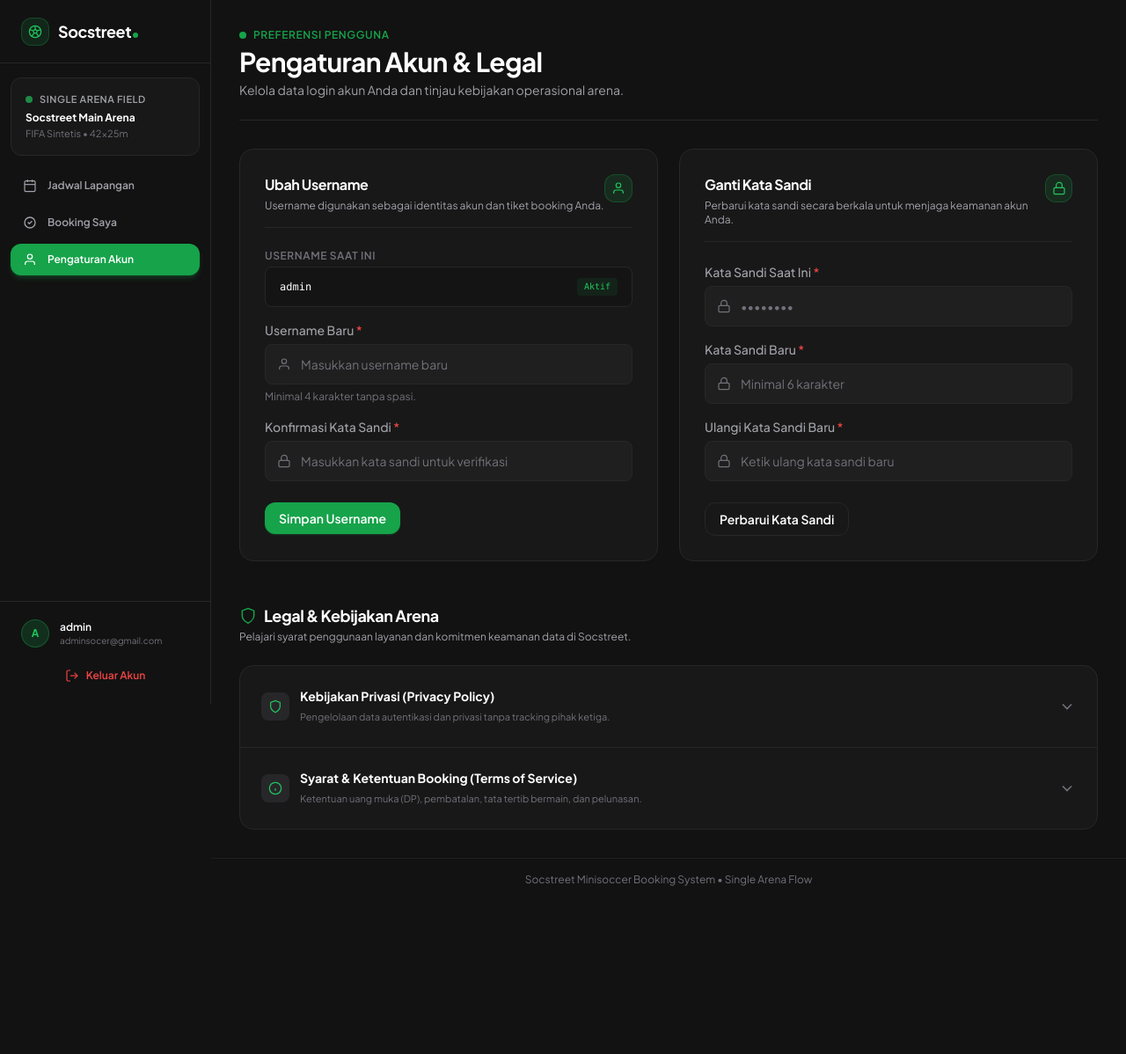
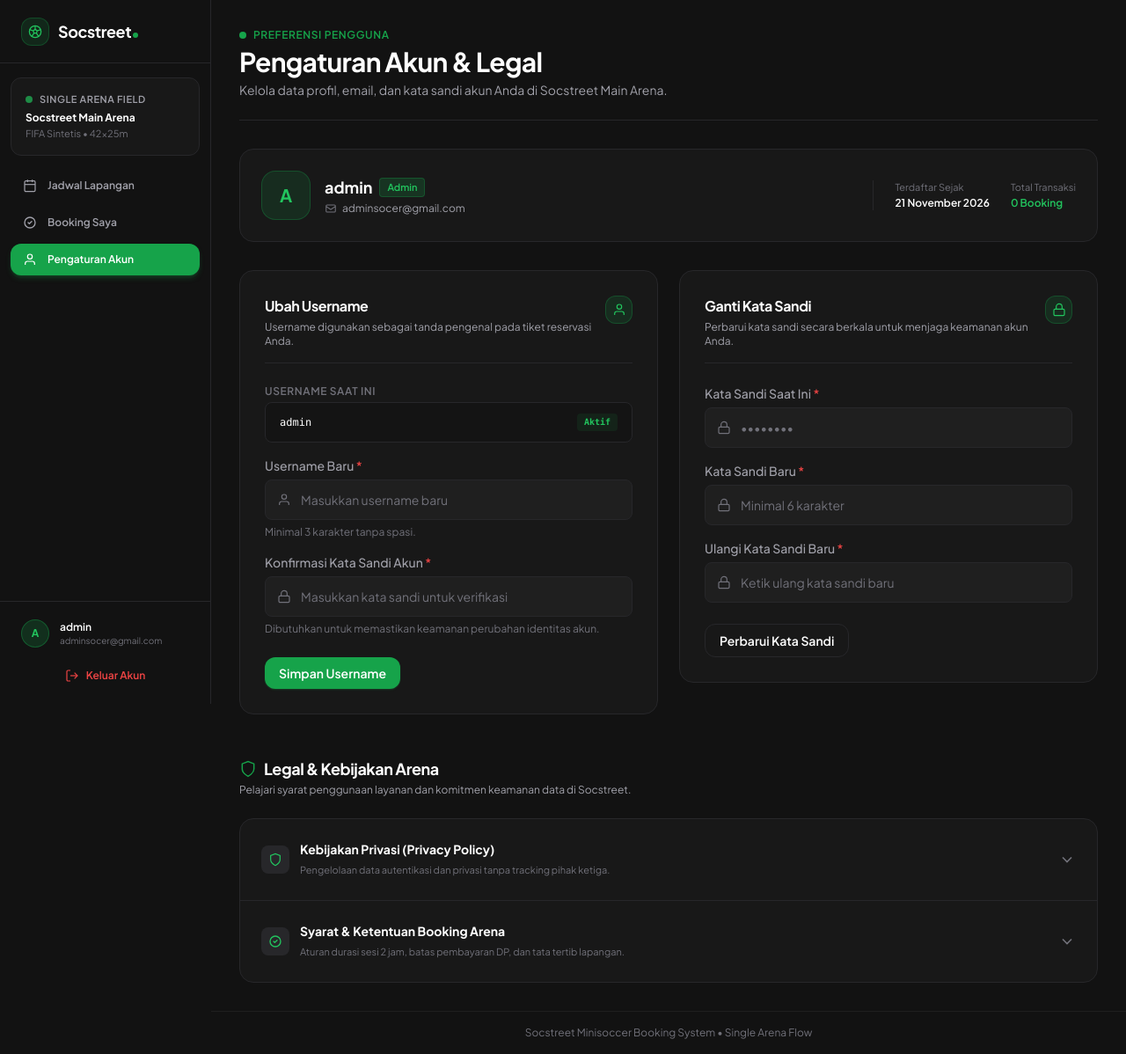
Before and after one commit to satriafzal/socstreet_web, a Laravel app: page /settings in a window 1280 px wide. Shown: the whole page at 88% size. Before the commit the page ends 1007 px from the top, so only its background shows below. Run offline with Laravel 12, Linux system fonts and the light colour scheme; a user stored in the database is signed in; data comes from the database, SQL or seed files in the repository; data that the repository does not hold is empty; some libraries are stand-ins or nearby versions.

Commit message:
update settings.blade.php

```diff
--- a/resources/views/pages/profile/settings.blade.php
+++ b/resources/views/pages/profile/settings.blade.php
@@ -6,29 +6,88 @@
             <span class="text-xs font-semibold text-[#16A34A] uppercase tracking-wider">Preferensi Pengguna</span>
         </div>
         <h1 class="text-2xl sm:text-3xl font-bold text-white tracking-tight">Pengaturan Akun & Legal</h1>
-        <p class="text-xs sm:text-sm text-[#A1A1AA] mt-1">Kelola data login akun Anda dan tinjau kebijakan operasional arena.</p>
+        <p class="text-xs sm:text-sm text-[#A1A1AA] mt-1">Kelola data profil, email, dan kata sandi akun Anda di Socstreet Main Arena.</p>
     </div>
 
-    <!-- Two Cards Grid (PRD 4.6: Edit Username & Change Password) -->
-    <div class="grid grid-cols-1 md:grid-cols-2 gap-6 mb-12">
+    <!-- User Profile Overview Card -->
+    <div class="mb-8 p-6 rounded-2xl bg-[#181818] border border-[#27272A] flex flex-col md:flex-row items-start md:items-center justify-between gap-4">
+        <div class="flex items-center gap-4">
+            <div class="w-14 h-14 rounded-2xl bg-[#16A34A]/15 border border-[#16A34A]/30 flex items-center justify-center text-[#22C55E] font-bold text-xl">
+                {{ strtoupper(substr($user->username ?? 'U', 0, 1)) }}
+            </div>
+            <div>
+                <div class="flex items-center gap-2">
+                    <h2 class="text-lg font-bold text-white">{{ $user->username }}</h2>
+                    <span class="text-[11px] font-semibold px-2 py-0.5 rounded bg-[#16A34A]/20 text-[#22C55E] border border-[#16A34A]/30">
+                        {{ ucfirst($user->role ?? 'User') }}
+                    </span>
+                </div>
+                <p class="text-xs text-[#A1A1AA] mt-0.5 flex items-center gap-1.5">
+                    <x-icon name="mail" class="w-3.5 h-3.5 text-[#71717A]" />
+                    <span>{{ $user->email }}</span>
+                </p>
+            </div>
+        </div>
+
+        <div class="flex items-center gap-6 text-xs text-[#A1A1AA] border-t md:border-t-0 md:border-l border-[#27272A] pt-3 md:pt-0 md:pl-6 w-full md:w-auto">
+            <div>
+                <p class="text-[11px] text-[#71717A]">Terdaftar Sejak</p>
+                <p class="font-semibold text-white mt-0.5">
+                    {{ $user->created_at ? $user->created_at->isoFormat('D MMMM Y') : 'Baru' }}
+                </p>
+            </div>
+            <div>
+                <p class="text-[11px] text-[#71717A]">Total Transaksi</p>
+                <p class="font-semibold text-[#22C55E] mt-0.5">
+                    {{ $user->bookings()->count() }} Booking
+                </p>
+            </div>
+        </div>
+    </div>
+
+    <!-- Two Cards Grid (Edit Username & Change Password) -->
+    <div class="grid grid-cols-1 md:grid-cols-2 gap-6 mb-12 items-start">
+
         <!-- Card 1: Ubah Username -->
         <div class="rounded-2xl bg-[#181818] border border-[#27272A] p-6 sm:p-7 space-y-6">
             <div class="flex items-start justify-between pb-4 border-b border-[#27272A]">
                 <div>
                     <h2 class="text-base font-bold text-white tracking-tight">Ubah Username</h2>
-                    <p class="text-xs text-[#A1A1AA] mt-1">Username digunakan sebagai identitas akun dan tiket booking Anda.</p>
+                    <p class="text-xs text-[#A1A1AA] mt-1">Username digunakan sebagai tanda pengenal pada tiket reservasi Anda.</p>
                 </div>
                 <div class="w-8 h-8 rounded-xl bg-[#16A34A]/15 border border-[#16A34A]/30 flex items-center justify-center text-[#22C55E]">
                     <x-icon name="user" class="w-4 h-4" />
                 </div>
             </div>
 
-            <form action="{{ route('profile.settings') }}" method="GET" class="space-y-4">
+            <!-- Flash Success / Error for Username -->
+            @if(session('success_username'))
+                <div class="p-3 rounded-xl bg-[#16A34A]/15 border border-[#16A34A]/40 text-[#22C55E] text-xs flex items-center gap-2">
+                    <x-icon name="check-circle" class="w-4 h-4 shrink-0" />
+                    <span>{{ session('success_username') }}</span>
+                </div>
+            @endif
+
+            @if($errors->updateUsername->any())
+                <div class="p-3 rounded-xl bg-[#EF4444]/15 border border-[#EF4444]/40 text-[#EF4444] text-xs space-y-1">
+                    @foreach($errors->updateUsername->all() as $err)
+                        <div class="flex items-center gap-2">
+                            <x-icon name="x" class="w-3.5 h-3.5 shrink-0" />
+                            <span>{{ $err }}</span>
+                        </div>
+                    @endforeach
+                </div>
+            @endif
+
+            <form action="{{ route('profile.update-username') }}" method="POST" class="space-y-4">
+                @csrf
+                @method('PUT')
+
                 <div class="space-y-1">
                     <label class="block text-xs font-semibold uppercase tracking-wider text-[#71717A]">Username Saat Ini</label>
                     <div class="px-4 py-3 rounded-lg bg-[#141414] border border-[#27272A] text-white font-mono text-xs flex items-center justify-between">
-                        <span>{{ $user['username'] }}</span>
-                        <span class="text-[10px] text-[#22C55E] bg-[#16A34A]/10 px-2 py-0.5 rounded">Aktif</span>
+                        <span>{{ $user->username }}</span>
+                        <span class="text-[10px] text-[#22C55E] bg-[#16A34A]/10 px-2 py-0.5 rounded font-semibold">Aktif</span>
                     </div>
                 </div>
 
@@ -38,16 +97,20 @@
                     type="text"
                     placeholder="Masukkan username baru"
                     icon="user"
-                    help="Minimal 4 karakter tanpa spasi."
+                    :value="old('new_username')"
+                    :error="$errors->updateUsername->first('new_username')"
+                    help="Minimal 3 karakter tanpa spasi."
                     required
                 />
 
                 <x-input
                     name="confirm_password"
-                    label="Konfirmasi Kata Sandi"
+                    label="Konfirmasi Kata Sandi Akun"
                     type="password"
                     placeholder="Masukkan kata sandi untuk verifikasi"
                     icon="lock"
+                    :error="$errors->updateUsername->first('confirm_password')"
+                    help="Dibutuhkan untuk memastikan keamanan perubahan identitas akun."
                     required
                 />
 
@@ -71,13 +134,36 @@
                 </div>
             </div>
 
-            <form action="{{ route('profile.settings') }}" method="GET" class="space-y-4">
+            <!-- Flash Success / Error for Password -->
+            @if(session('success_password'))
+                <div class="p-3 rounded-xl bg-[#16A34A]/15 border border-[#16A34A]/40 text-[#22C55E] text-xs flex items-center gap-2">
+                    <x-icon name="check-circle" class="w-4 h-4 shrink-0" />
+                    <span>{{ session('success_password') }}</span>
+                </div>
+            @endif
+
+            @if($errors->updatePassword->any())
+                <div class="p-3 rounded-xl bg-[#EF4444]/15 border border-[#EF4444]/40 text-[#EF4444] text-xs space-y-1">
+                    @foreach($errors->updatePassword->all() as $err)
+                        <div class="flex items-center gap-2">
+                            <x-icon name="x" class="w-3.5 h-3.5 shrink-0" />
+                            <span>{{ $err }}</span>
+                        </div>
+                    @endforeach
+                </div>
+            @endif
+
+            <form action="{{ route('profile.update-password') }}" method="POST" class="space-y-4">
+                @csrf
+                @method('PUT')
+
                 <x-input
                     name="old_password"
                     label="Kata Sandi Saat Ini"
                     type="password"
                     placeholder="••••••••"
                     icon="lock"
+                    :error="$errors->updatePassword->first('old_password')"
                     required
                 />
 
@@ -87,6 +173,7 @@
                     type="password"
                     placeholder="Minimal 6 karakter"
                     icon="lock"
+                    :error="$errors->updatePassword->first('new_password')"
                     required
                 />
 
@@ -100,7 +187,7 @@
                 />
 
                 <div class="pt-2">
-                    <x-button variant="secondary" size="md" type="submit" class="w-full sm:w-auto">
+                    <x-button variant="secondary" size="md" type="submit" class="w-full sm:w-auto hover:border-[#16A34A]">
                         <span>Perbarui Kata Sandi</span>
                     </x-button>
                 </div>
@@ -140,29 +227,19 @@
                         <x-icon name="chevron-down" class="w-5 h-5" />
                     </span>
                 </button>
-                <div id="acc-privacy" class="p-6 pt-0 text-xs text-[#A1A1AA] leading-relaxed space-y-3 hidden">
-                    <div class="p-4 rounded-xl bg-[#141414] border border-[#27272A] space-y-2">
-                        <h4 class="font-bold text-white">1. Pengumpulan Data Minimalis</h4>
-                        <p>
-                            Socstreet menerapkan prinsip <em>data minimization</em> secara ketat. Kami hanya menyimpan <strong>username</strong> dan kata sandi yang telah di-hash secara aman. Kami <strong>tidak meminta</strong>, menyimpan, atau memperdagangkan nomor handphone, email pribadi, maupun data sensitif lainnya.
-                        </p>
-                    </div>
-                    <div class="p-4 rounded-xl bg-[#141414] border border-[#27272A] space-y-2">
-                        <h4 class="font-bold text-white">2. Keamanan Transaksi & Sesi</h4>
-                        <p>
-                            Sesi login dienkripsi dan disimpan menggunakan driver sesi database/sqlite lokal. Seluruh riwayat transaksi hanya dapat dilihat oleh pemilik akun yang bersangkutan melalui halaman Booking Saya.
-                        </p>
-                    </div>
-                    <div class="p-4 rounded-xl bg-[#141414] border border-[#27272A] space-y-2">
-                        <h4 class="font-bold text-white">3. Penghapusan Akun</h4>
-                        <p>
-                            Pengguna berhak mengajukan penghapusan riwayat data akun kapan saja melalui admin pengelola operasional Socstreet Main Arena.
-                        </p>
-                    </div>
+                <div id="acc-privacy" class="hidden px-6 pb-6 pt-2 text-xs text-[#A1A1AA] space-y-3 leading-relaxed border-t border-[#27272A]/50 bg-[#141414]">
+                    <p>
+                        Socstreet berkomitmen melindungi privasi pengunjung dan member arena. Sistem kami beroperasi dengan prinsip minimasi data:
+                    </p>
+                    <ul class="list-disc pl-5 space-y-1.5 text-[#71717A]">
+                        <li>Akun hanya menyimpan Username, Email, dan Hash Kata Sandi terenkripsi (Bcrypt standard).</li>
+                        <li>Kami tidak melacak riwayat penjelajahan di luar sistem booking Socstreet.</li>
+                        <li>Data pemesanan dan jadwal tidak pernah diperjualbelikan kepada pihak ketiga manapun.</li>
+                    </ul>
                 </div>
             </div>
 
-            <!-- Accordion Item 2: Syarat & Ketentuan Booking (Terms of Service) -->
+            <!-- Accordion Item 2: Syarat & Ketentuan Layanan (Terms of Service) -->
             <div id="syarat-ketentuan" class="accordion-item">
                 <button
                     type="button"
@@ -171,62 +248,48 @@
                 >
                     <div class="flex items-center gap-3">
                         <span class="w-8 h-8 rounded-lg bg-[#27272A] flex items-center justify-center text-[#22C55E]">
-                            <x-icon name="info" class="w-4 h-4" />
+                            <x-icon name="check-circle" class="w-4 h-4" />
                         </span>
                         <div>
-                            <span class="text-sm font-bold text-white block">Syarat & Ketentuan Booking (Terms of Service)</span>
-                            <span class="text-[11px] text-[#71717A]">Ketentuan uang muka (DP), pembatalan, tata tertib bermain, dan pelunasan.</span>
+                            <span class="text-sm font-bold text-white block">Syarat & Ketentuan Booking Arena</span>
+                            <span class="text-[11px] text-[#71717A]">Aturan durasi sesi 2 jam, batas pembayaran DP, dan tata tertib lapangan.</span>
                         </div>
                     </div>
                     <span id="icon-acc-terms" class="text-[#71717A] transform transition-transform duration-200">
                         <x-icon name="chevron-down" class="w-5 h-5" />
                     </span>
                 </button>
-                <div id="acc-terms" class="p-6 pt-0 text-xs text-[#A1A1AA] leading-relaxed space-y-3 hidden">
-                    <div class="p-4 rounded-xl bg-[#141414] border border-[#27272A] space-y-2">
-                        <h4 class="font-bold text-white">1. Ketentuan Uang Muka (Down Payment 50%)</h4>
-                        <p>
-                            Pengguna dapat memilih opsi DP 50% saat checkout untuk mengamankan slot waktu. Sisa pelunasan 50% <strong>wajib dibayarkan di meja resepsionis</strong> arena paling lambat 15 menit sebelum waktu kickoff pertandingan.
-                        </p>
-                    </div>
-                    <div class="p-4 rounded-xl bg-[#141414] border border-[#27272A] space-y-2">
-                        <h4 class="font-bold text-white">2. Kebijakan Keterlambatan & Pembatalan</h4>
-                        <p>
-                            Slot waktu berjalan sesuai jadwal yang tertera pada Invoice Booking. Keterlambatan tim tidak akan menambah durasi waktu sewa lapangan. Pembatalan booking yang diajukan kurang dari 24 jam sebelum jadwal pertandingan mengakibatkan uang muka (DP) hangus.
-                        </p>
-                    </div>
-                    <div class="p-4 rounded-xl bg-[#141414] border border-[#27272A] space-y-2">
-                        <h4 class="font-bold text-white">3. Tata Tertib & Perlengkapan Lapangan</h4>
-                        <p>
-                            Pemain diwajibkan menggunakan sepatu minisoccer dengan sol karet bertapak gerigi (TF / AG turf). <strong>Dilarang keras</strong> menggunakan sepatu sepak bola dengan pul besi / SG (Soft Ground) demi menjaga ketahanan rumput sintetis monofilament standar FIFA.
-                        </p>
-                    </div>
+                <div id="acc-terms" class="hidden px-6 pb-6 pt-2 text-xs text-[#A1A1AA] space-y-3 leading-relaxed border-t border-[#27272A]/50 bg-[#141414]">
+                    <ul class="list-disc pl-5 space-y-1.5 text-[#71717A]">
+                        <li>Durasi pemesanan beroperasi dalam blok 2 jam (minimal 1 sesi 2 jam, penambahan kelipatan 2 jam).</li>
+                        <li>Pembayaran Down Payment (DP 50%) mengunci jadwal selama 15 menit untuk penyelesaian transfer.</li>
+                        <li>Sisa pelunasan 50% wajib dilunasi di kasir arena sebelum tim memasuki lapangan.</li>
+                        <li>Pemain wajib mengenakan sepatu minisoccer/turf standar untuk menjaga kualitas rumput sintetis.</li>
+                    </ul>
                 </div>
             </div>
         </div>
     </div>
 
-    <!-- Accordion Script -->
+    <!-- Client-side Accordion Script -->
     <script>
         function toggleAccordion(id) {
             const content = document.getElementById(id);
             const icon = document.getElementById('icon-' + id);
-            if (content.classList.contains('hidden')) {
+
+            if (!content) return;
+
+            const isHidden = content.classList.contains('hidden');
+
+            // Close all
+            document.querySelectorAll('[id^="acc-"]').forEach(el => el.classList.add('hidden'));
+            document.querySelectorAll('[id^="icon-acc-"]').forEach(el => el.classList.remove('rotate-180'));
+
+            // Toggle target
+            if (isHidden) {
                 content.classList.remove('hidden');
-                icon.classList.add('rotate-180');
-            } else {
-                content.classList.add('hidden');
-                icon.classList.remove('rotate-180');
+                if (icon) icon.classList.add('rotate-180');
             }
         }
-
-        // Open hash if targeted from URL
-        document.addEventListener('DOMContentLoaded', () => {
-            if (window.location.hash === '#kebijakan-privasi') {
-                toggleAccordion('acc-privacy');
-            } else if (window.location.hash === '#syarat-ketentuan') {
-                toggleAccordion('acc-terms');
-            }
-        });
     </script>
 </x-layouts.dashboard>
```
